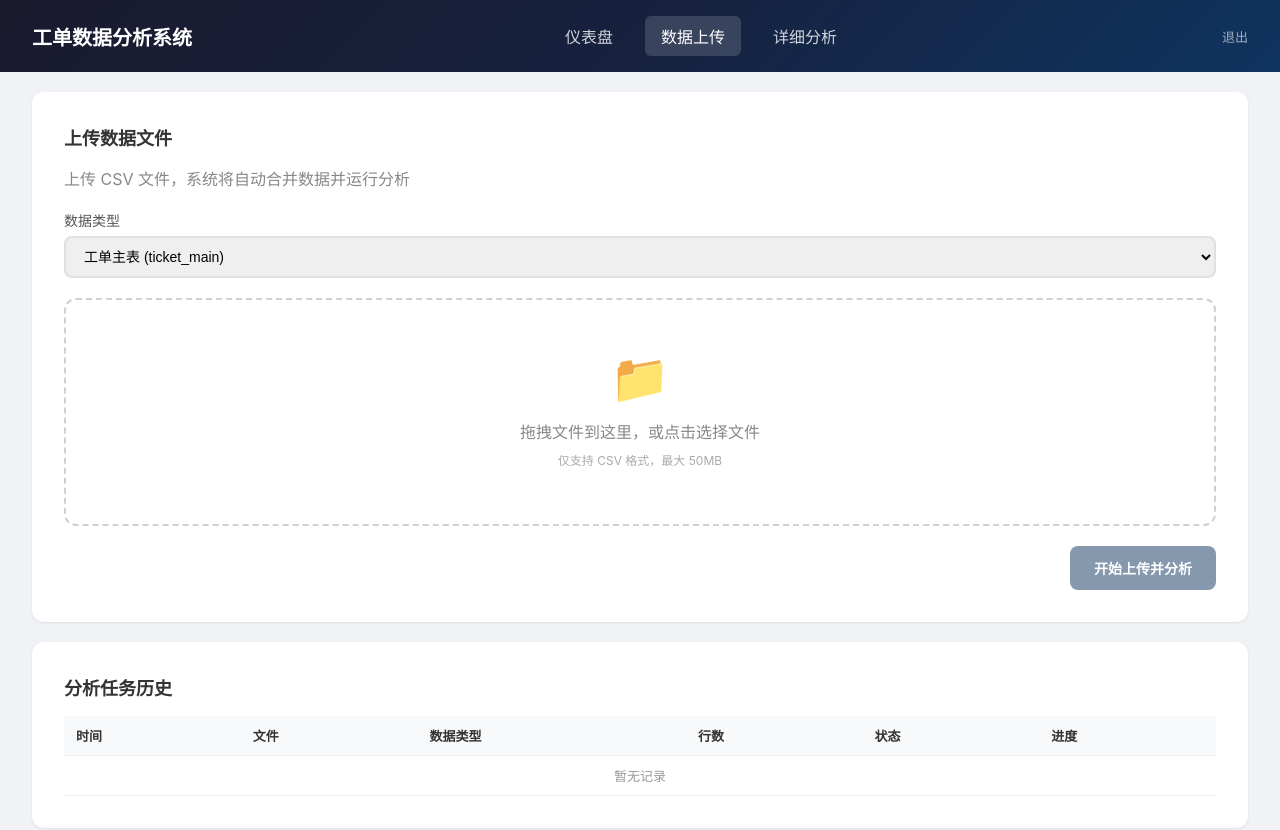
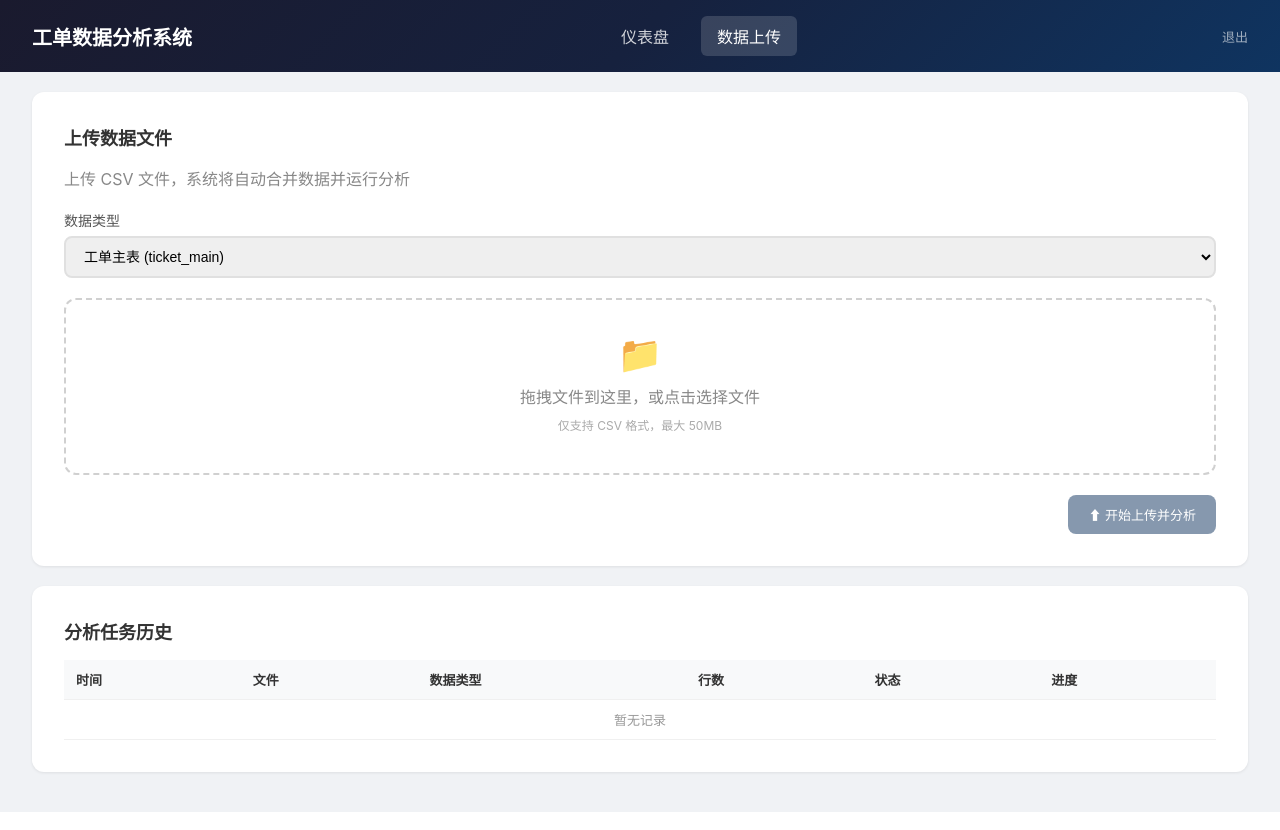
Before and after one commit to wxtech/ml-ticket-dashboard, a FastAPI app: template templates/upload.html in a window 1280 px wide. Shown: the top 830 px of the page. Run offline with FastAPI, Linux system fonts and the light colour scheme; the template is opened without the code that fills it, so the values that code supplies are empty.

Commit message:
fix: beautify upload button and compact upload zone

```diff
--- a/templates/upload.html
+++ b/templates/upload.html
@@ -15,10 +15,10 @@ body { font-family: -apple-system, BlinkMacSystemFont, "Segoe UI", "Noto Sans SC
 .content { padding: 20px 32px; max-width: 2000px; margin: 0 auto; }
 .upload-card { background: white; border-radius: 12px; padding: 32px; box-shadow: 0 1px 3px rgba(0,0,0,0.08); margin-bottom: 20px; }
 .upload-card h2 { margin-bottom: 16px; font-size: 18px; }
-.upload-zone { border: 2px dashed #d0d0d0; border-radius: 12px; padding: 48px; text-align: center; cursor: pointer; transition: all 0.2s; }
+.upload-zone { border: 2px dashed #d0d0d0; border-radius: 12px; padding: 32px; text-align: center; cursor: pointer; transition: all 0.2s; }
 .upload-zone:hover { border-color: #0f3460; background: #f8f9ff; }
 .upload-zone.dragover { border-color: #3498db; background: #ebf5fb; }
-.upload-zone .icon { font-size: 48px; margin-bottom: 12px; }
+.upload-zone .icon { font-size: 36px; margin-bottom: 8px; }
 .upload-zone p { color: #888; margin-bottom: 8px; }
 .upload-zone .hint { font-size: 12px; color: #aaa; }
 .form-row { display: flex; gap: 16px; margin-bottom: 20px; align-items: end; }
@@ -26,10 +26,11 @@ body { font-family: -apple-system, BlinkMacSystemFont, "Segoe UI", "Noto Sans SC
 .form-group label { display: block; margin-bottom: 6px; color: #555; font-size: 14px; font-weight: 500; }
 .form-group select, .form-group input { width: 100%; padding: 10px 14px; border: 2px solid #e0e0e0; border-radius: 8px; font-size: 14px; }
 .form-group select:focus, .form-group input:focus { outline: none; border-color: #0f3460; }
-.btn { padding: 12px 24px; border-radius: 8px; border: none; font-size: 14px; font-weight: 600; cursor: pointer; transition: all 0.2s; }
+.btn { padding: 10px 20px; border-radius: 8px; border: none; font-size: 13px; font-weight: 500; cursor: pointer; transition: all 0.2s; display: inline-flex; align-items: center; gap: 6px; }
 .btn-primary { background: #0f3460; color: white; }
-.btn-primary:hover { background: #1a4a7a; }
-.btn:disabled { opacity: 0.5; cursor: not-allowed; }
+.btn-primary:hover { background: #1a4a7a; transform: translateY(-1px); box-shadow: 0 3px 10px rgba(15,52,96,0.3); }
+.btn-primary:active { transform: translateY(0); }
+.btn:disabled { opacity: 0.5; cursor: not-allowed; transform: none; }
 .file-info { margin-top: 16px; padding: 12px 16px; background: #f8f9fa; border-radius: 8px; display: none; }
 .file-info.show { display: block; }
 .file-info .name { font-weight: 500; }
@@ -58,7 +59,6 @@ body { font-family: -apple-system, BlinkMacSystemFont, "Segoe UI", "Noto Sans SC
   <div class="nav">
     <a href="/dashboard">仪表盘</a>
     <a href="/upload" class="active">数据上传</a>
-    <a href="/analysis" target="_blank">详细分析</a>
   </div>
   <div style="color:rgba(255,255,255,0.7);font-size:13px">
     {{ user.username }}
@@ -95,7 +95,7 @@ body { font-family: -apple-system, BlinkMacSystemFont, "Segoe UI", "Noto Sans SC
     </div>
 
     <div style="margin-top:20px;text-align:right">
-      <button class="btn btn-primary" id="uploadBtn" disabled onclick="startUpload()">开始上传并分析</button>
+      <button class="btn btn-primary" id="uploadBtn" disabled onclick="startUpload()">⬆ 开始上传并分析</button>
     </div>
 
     <div class="progress-section" id="progressSection">
```
